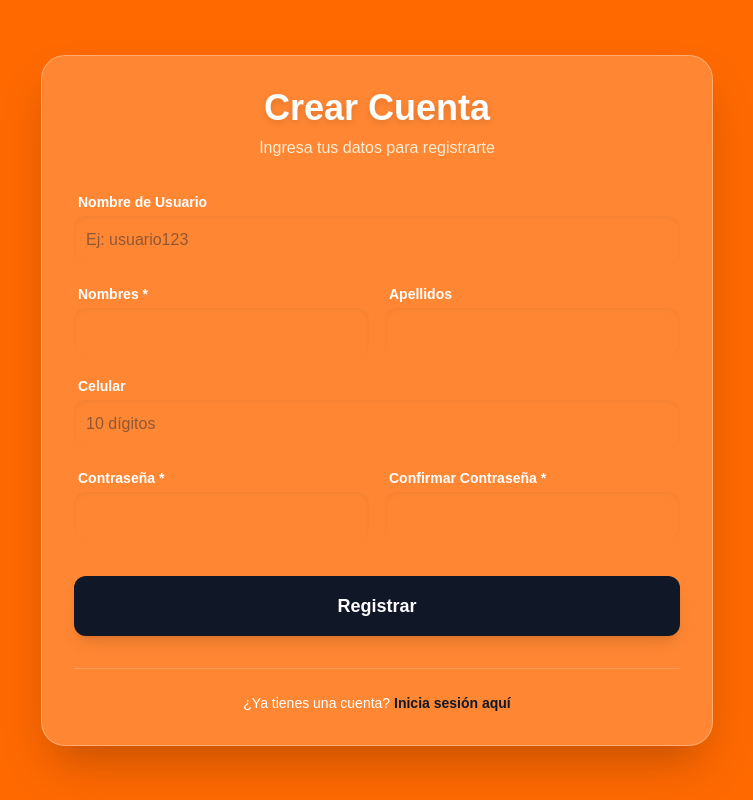
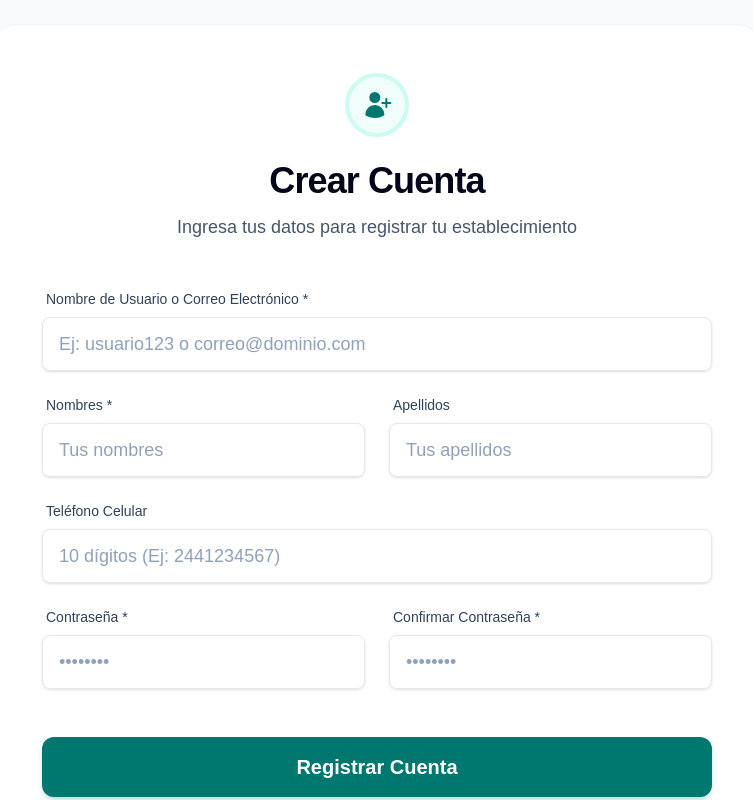
Before and after one commit to Luis-Wicho/Pc-B, a Next.js app: page /users/register in a window 1280 px wide. Shown: the top 800 px of the page, without its empty margins (263-1016 px from the left). Built offline with nearby package versions, Linux system fonts and the light colour scheme.

Commit message:
cambios inicio/ crear cuenta/inicair secion

```diff
--- a/app/Establishments/page.tsx
+++ b/app/Establishments/page.tsx
@@ -1,5 +1,5 @@
-import ListOfEstablishmentsView from "@/modules/Establishments/presentation/views/ListofEstablishmentsView";
+import ListofEstablishmentsView from "@/modules/Establishments/presentation/views/ListofEstablishmentsView";
 
 export default function Page() {
-  return <ListOfEstablishmentsView/>
+  return <ListofEstablishmentsView/>
 }
--- a/app/users/start/page.tsx
+++ b/app/users/start/page.tsx
@@ -1,4 +1,5 @@
-import StartView from "@/modules/Users/presentation/StartView";
+import StartView from "@/modules/userS/presentation/StartView";
+
 export default function Page(){
     return <StartView/>
 }
--- a/modules/users/application/DeleteUser.ts
+++ b/modules/users/application/DeleteUser.ts
@@ -1,4 +1,4 @@
-import { UserRepository } from "../domain/users.repository"
+import { UserRepository } from "../domain/users.repository";
 
 export class DeleteUser {
   constructor(private repository: UserRepository) {}
--- a/modules/users/application/UpdateUser.ts
+++ b/modules/users/application/UpdateUser.ts
@@ -1,4 +1,4 @@
-import { User } from "../domain/users.entity"
+import { User } from "@supabase/supabase-js"
 import { UserRepository } from "../domain/users.repository"
 
 export class UpdateUser {
--- a/modules/users/presentation/Login.tsx
+++ b/modules/users/presentation/Login.tsx
@@ -3,48 +3,77 @@
 import Image from "next/image";
 import { useRouter } from "next/navigation";
 
+// Definición de la paleta de colores del estilo elegido para referencia en Tailwind
+// Primario (Teal): #1E838F (text-teal-700, bg-teal-700)
+// Acento (Naranja): #E8702D (text-orange-600)
+// Texto Oscuro: #1D1D1B (text-slate-900)
+// Fondo: #F5F5F5 (bg-slate-50)
+
 export default function Login() {
+  const router = useRouter();
 
-  const router = useRouter()
   return (
-    <div className="flex items-center justify-center min-h-screen bg-orange-500">
+    // 1. Fondo: Cambiado de bg-orange-500 a bg-slate-50 (Gris muy claro #F5F5F5)
+    <div className="flex items-center justify-center min-h-screen bg-slate-50 font-lato">
 
-      <div className="text-center">
+      {/* 2. Contenedor Principal: Añadido fondo blanco, bordes redondeados y sombra sutil */}
+      <div className="bg-white p-12 rounded-3xl shadow-lg border border-slate-100 text-center w-full max-w-md mx-4">
 
-        {/* Logo */}
-        <div className="p-4 mb-6 flex flex-col items-center">
+        {/* Sección del Logo e Identidad */}
+        <div className="flex flex-col items-center mb-10">
 
+          {/* Logo: Mantenemos tu imagen */}
+          <div className="p-2 mb-4">
             <Image
               src="/img/Pcblogo.png"
-    alt="Logo"
-    width={190}
-    height={190}
+              alt="Logo Protección Civil y Bomberos Izúcar"
+              width={160} // Ligeramente más pequeño para mejor balance
+              height={160}
+              priority
             />
-
-  {/* Texto debajo del logo */}
-  <p className="mt-4 text-center text-xl font-semibold text-gray-800 leading-tight">
-    PROTECCIÓN CIVIL<br />
-    Y BOMBEROS<br />
-    IZÚCAR DE MATAMOROS
-  </p>
-
           </div>
 
-        {/* Botón Inicio de sesión */}
+          {/* Texto de Identidad: Estilizado con los colores correctos */}
+          <div className="space-y-1">
+            {/* 'PROTECCIÓN CIVIL' en Teal Primario #1E838F */}
+            <p className="text-2xl font-bold text-teal-700 tracking-tight leading-tight">
+              PROTECCIÓN CIVIL
+            </p>
+            {/* 'Y BOMBEROS' en Naranja de Acento #E8702D */}
+            <p className="text-xl font-semibold text-orange-600 leading-tight">
+              Y BOMBEROS
+            </p>
+            {/* Ubicación en Gris Oscuro #1D1D1B */}
+            <p className="text-base font-normal text-slate-900 pt-1">
+              IZÚCAR DE MATAMOROS, PUE.
+            </p>
+          </div>
+        </div>
+
+        {/* Sección de Acciones */}
+        <div className="space-y-4">
+
+          {/* Botón Inicio de Sesión: Cambiado de bg-gray-800 a bg-teal-700 (#1E838F) */}
           <button
-          className="block w-72 mx-auto mb-4 py-4 text-lg bg-gray-800 text-white rounded-md hover:bg-gray-600 transition"
+            className="block w-full py-4 text-lg font-semibold bg-teal-700 text-white rounded-xl hover:bg-teal-800 transition duration-300 shadow-md shadow-teal-700/20 active:scale-95"
             onClick={() => router.push("/users/start")}
           >
-          Inicio de sesión
+            Iniciar Sesión
           </button>
 
-        {/* Botón Registrar */}
+          {/* Botón Registrar: Estilo Secundario (Outline) usando Teal */}
           <button
-          className="block w-72 mx-auto mb-4 py-4 text-lg bg-gray-800 text-white rounded-md hover:bg-gray-600 transition"
+            className="block w-full py-4 text-lg font-medium bg-white text-teal-700 border-2 border-teal-700 rounded-xl hover:bg-teal-50 transition duration-300 active:scale-95"
             onClick={() => router.push("/users/register")}
           >
-          Registrar
+            Crear Cuenta
           </button>
+
+          {/* Ayuda: Enlace sutil en Gris Medio */}
+          <p className="text-sm text-slate-500 pt-4 hover:text-orange-600 transition cursor-pointer">
+            ¿Necesitas ayuda con tu acceso?
+          </p>
+        </div>
 
       </div>
     </div>
--- a/modules/users/presentation/StartView.tsx
+++ b/modules/users/presentation/StartView.tsx
@@ -1,15 +1,17 @@
 "use client";
 
 import Image from "next/image";
+import { useRouter } from "next/navigation";
 import { useState } from "react";
 
-// Icono de usuario SVG simple
+// Icono de usuario SVG actualizado con los colores de la paleta
 const UserIcon = () => (
   <svg
     xmlns="http://www.w3.org/2000/svg"
     viewBox="0 0 24 24"
     fill="currentColor"
-    className="w-16 h-16 mx-auto text-gray-800 mb-6"
+    // text-teal-700 (#1E838F) para el icono de usuario
+    className="w-20 h-20 mx-auto text-teal-700 mb-8 border-4 border-teal-100 rounded-full p-3 bg-teal-50"
   >
     <path
       fillRule="evenodd"
@@ -19,64 +21,85 @@ const UserIcon = () => (
   </svg>
 );
 
-export default function StartView() {
-  // Estados para capturar los datos (opcional, pero buena práctica)
+export default function () {
+  const router = useRouter();
   const [email, setEmail] = useState("");
   const [password, setPassword] = useState("");
 
   const handleSave = () => {
-    // Aquí iría la lógica para guardar/enviar los datos
     console.log("Datos a guardar:", { email, password });
     alert(`Guardando:\nCorreo: ${email}\n(Contraseña oculta)`);
   };
 
   return (
-    // Contenedor principal centrado
-    <div className="flex items-center justify-center min-h-screen bg-orange-500 p-4">
+    // 1. Fondo: Cambiado de bg-orange-500 a bg-slate-50 (Gris muy claro #F5F5F5)
+    <div className="flex items-center justify-center min-h-screen bg-slate-50 p-6 font-lato">
 
-      {/* Tarjeta de Login - Estructura de dos columnas en pantallas medianas+ */}
-      <div className="bg-white/10 p-8 rounded-2xl shadow-2xl flex flex-col md:flex-row items-center gap-10 backdrop-blur-sm">
+      {/* 2. Tarjeta Principal: Añadida sombra sutil, bordes redondeados y fondo blanco */}
+      <div className="bg-white p-12 rounded-3xl shadow-xl flex flex-col md:flex-row items-center gap-12 border border-slate-100 w-full max-w-6xl mx-4">
 
-        {/* COLUMNA IZQUIERDA: Panel del Logo */}
-        <div className="flex-shrink-0">
-          <div className="bg-white rounded-2xl p-6 shadow-lg flex justify-center items-center">
-            <Image
-              src="/img/logo_pcb.png" // Asegúrate de que esta ruta sea correcta en tu carpeta /public
-              alt="Logo PCB"
-              width={150}
-              height={150}
-              className="object-contain"
-            />
+        {/* COLUMNA IZQUIERDA: Panel del Logo e Identidad */}
+        <div className="flex-shrink-0 flex flex-col items-center md:items-start text-center md:text-left space-y-6 md:w-1/3">
+          {/* Logo */}
+          <div className="p-2">
+            <div className="p-2 mb-4">
+                       <Image
+                         src="/img/Pcblogo.png"
+                         alt="Logo Protección Civil y Bomberos Izúcar"
+                         width={160} // Ligeramente más pequeño para mejor balance
+                         height={160}
+                         priority
+                       />
+                     </div>
+          </div>
+
+          {/* Texto de Identidad */}
+          <div className="space-y-1">
+            <p className="text-3xl font-bold text-teal-700 tracking-tight leading-tight">
+              PROTECCIÓN CIVIL
+            </p>
+            <p className="text-2xl font-semibold text-orange-600 leading-tight">
+              Y BOMBEROS
+            </p>
+            <p className="text-lg font-normal text-slate-900 pt-2">
+              IZÚCAR DE MATAMOROS, PUE.
+            </p>
           </div>
         </div>
 
         {/* COLUMNA DERECHA: Formulario */}
-        <div className="flex-grow w-full max-w-md bg-white p-8 rounded-2xl shadow-xl">
+        <div className="flex-grow w-full max-w-lg bg-white p-10 rounded-2xl shadow-inner border border-slate-100">
 
           {/* Icono de Persona */}
           <UserIcon />
 
+          {/* Título del Formulario */}
+          <h1 className="text-3xl font-extrabold text-slate-950 text-center mb-10 tracking-tight">
+            Iniciar Sesión
+          </h1>
+
           {/* Formulario */}
           <div className="space-y-6">
 
-            {/* Campo Correo */}
+            {/* Campo Correo / Usuario */}
             <div className="space-y-2">
-              <label htmlFor="email" className="block text-sm font-medium text-gray-700">
-                Nombre de Usuario
+              <label htmlFor="email" className="block text-sm font-medium text-slate-700">
+                Nombre de Usuario o Correo
               </label>
               <input
                 id="email"
                 type="email"
                 value={email}
                 onChange={(e) => setEmail(e.target.value)}
-                placeholder="Ejemplo23"
-                className="block w-full px-4 py-3 text-lg border border-gray-300 rounded-md focus:ring-2 focus:ring-orange-500 focus:border-orange-500 text-gray-900 shadow-sm"
+                placeholder="Ejemplo23 o correo@dominio.com"
+                // Inputs: Estilizados con bordes sutiles y focus Teal
+                className="block w-full px-4 py-3 text-lg border border-slate-200 rounded-lg focus:ring-2 focus:ring-teal-200 focus:border-teal-700 text-slate-950 shadow-sm placeholder:text-slate-400"
               />
             </div>
 
             {/* Campo Contraseña */}
             <div className="space-y-2">
-              <label htmlFor="password" className="block text-sm font-medium text-gray-700">
+              <label htmlFor="password" className="block text-sm font-medium text-slate-700">
                 Contraseña
               </label>
               <input
@@ -85,17 +108,31 @@ export default function StartView() {
                 value={password}
                 onChange={(e) => setPassword(e.target.value)}
                 placeholder="••••••••"
-                className="block w-full px-4 py-3 text-lg border border-gray-300 rounded-md focus:ring-2 focus:ring-orange-500 focus:border-orange-500 text-gray-900 shadow-sm"
+                // Inputs: Estilizados con bordes sutiles y focus Teal
+                className="block w-full px-4 py-3 text-lg border border-slate-200 rounded-lg focus:ring-2 focus:ring-teal-200 focus:border-teal-700 text-slate-950 shadow-sm placeholder:text-slate-400"
               />
             </div>
 
-            {/* Botón Guardar */}
+            {/* Ayuda: Enlace sutil en Naranja */}
+            <p className="text-sm text-right text-orange-600 hover:text-orange-700 transition cursor-pointer">
+              ¿Olvidaste tu contraseña?
+            </p>
+
+            {/* Botón Guardar / Iniciar Sesión: Cambiado de bg-gray-900 a bg-teal-700 (#1E838F) */}
             <button
               onClick={handleSave}
-              className="block w-full mt-8 py-4 text-xl font-semibold bg-gray-900 text-white rounded-lg hover:bg-gray-700 transition duration-150 active:scale-[0.98] shadow-md"
+              className="block w-full mt-10 py-4 text-xl font-bold bg-teal-700 text-white rounded-xl hover:bg-teal-800 transition duration-300 shadow-md shadow-teal-700/20 active:scale-95"
             >
               Iniciar Sesión
             </button>
+
+            {/* Registrar: Enlace sutil al final */}
+            <p className="text-center text-slate-600 pt-6">
+              ¿Eres un establecimiento nuevo?{' '}
+              <span className="font-semibold text-teal-700 hover:text-teal-900 cursor-pointer">
+                Registrar
+              </span>
+            </p>
 
           </div>
         </div>
--- a/modules/users/presentation/userRegistrationView.tsx
+++ b/modules/users/presentation/userRegistrationView.tsx
@@ -3,6 +3,19 @@
 import { useState } from "react";
 import Link from "next/link";
 import { useRouter } from "next/navigation";
+
+// Icono de usuario SVG actualizado con los colores de la paleta
+const UserAddIcon = () => (
+  <svg
+    xmlns="http://www.w3.org/2000/svg"
+    viewBox="0 0 24 24"
+    fill="currentColor"
+    // text-teal-700 (#1E838F) para el icono
+    className="w-16 h-16 mx-auto text-teal-700 mb-6 border-4 border-teal-100 rounded-full p-3 bg-teal-50"
+  >
+    <path d="M6.25 6.375a4.125 4.125 0 1 1 8.25 0 4.125 4.125 0 0 1-8.25 0ZM3.25 19.125a7.125 7.125 0 0 1 14.25 0v.003l-.001.119a.75.75 0 0 1-.363.63 13.067 13.067 0 0 1-6.761 1.873c-2.472 0-4.786-.684-6.76-1.873a.75.75 0 0 1-.364-.63l-.001-.122ZM19.75 7.5a.75.75 0 0 0-1.5 0v2.25H16a.75.75 0 0 0 0 1.5h2.25v2.25a.75.75 0 0 0 1.5 0v-2.25H22a.75.75 0 0 0 0-1.5h-2.25V7.5Z" />
+  </svg>
+);
 
 export default function UserRegistrationView() {
   const router = useRouter();
@@ -31,112 +44,146 @@ export default function UserRegistrationView() {
 
     console.log("Datos del usuario:", formData);
     alert("Usuario registrado correctamente");
+    // router.push("/users/start"); // Navegar al login tras registro exitoso
   };
 
+  return (
+    // 1. Fondo: Cambiado de bg-orange-500 a bg-slate-50 (Gris muy claro #F5F5F5)
+    <div className="flex items-center justify-center min-h-screen bg-slate-50 p-6 font-lato">
 
+      {/* 2. Tarjeta Principal: Añadida sombra sutil, bordes redondeados y fondo blanco */}
+      <div className="bg-white p-12 rounded-3xl shadow-xl w-full max-w-3xl mx-4 border border-slate-100">
 
-  return (
-
-    <div className="flex items-center justify-center min-h-screen bg-orange-500 p-4">
-      {/* Tarjeta contenedora con efecto Glassmorphism */}
-      <div className="bg-white/20 backdrop-blur-md p-8 rounded-3xl shadow-2xl w-full max-w-2xl border border-white/30">
-
-        <div className="text-center mb-8">
-          <h1 className="text-4xl font-extrabold text-white drop-shadow-md">
+        {/* Cabecera del Formulario con Icono */}
+        <div className="text-center mb-12">
+          <UserAddIcon />
+          <h1 className="text-4xl font-extrabold text-slate-950 tracking-tight">
             Crear Cuenta
           </h1>
-          <p className="text-orange-100 mt-2">Ingresa tus datos para registrarte</p>
+          <p className="text-slate-600 mt-3 text-lg">
+            Ingresa tus datos para registrar tu establecimiento
+          </p>
         </div>
 
-        <form onSubmit={handleSubmit} className="space-y-5">
+        {/* Formulario */}
+        <form onSubmit={handleSubmit} className="space-y-6">
 
           {/* Nombre de Usuario (Ocupa todo el ancho) */}
-          <div className="flex flex-col">
-            <label className="text-white font-semibold mb-1 ml-1 text-sm">Nombre de Usuario</label>
+          <div className="flex flex-col space-y-2">
+            <label className="text-slate-700 font-medium ml-1 text-sm">
+              Nombre de Usuario o Correo Electrónico *
+            </label>
             <input
               type="text"
               name="username"
               required
+              value={formData.username}
               onChange={handleChange}
-              placeholder="Ej: usuario123"
-              className="w-full p-3 rounded-xl border-none focus:ring-4 focus:ring-orange-300 outline-none text-gray-800 shadow-inner"
+              placeholder="Ej: usuario123 o correo@dominio.com"
+              // Inputs: Estilizados con bordes sutiles y focus Teal
+              className="w-full px-4 py-3 text-lg border border-slate-200 rounded-lg focus:ring-2 focus:ring-teal-200 focus:border-teal-700 text-slate-950 shadow-sm placeholder:text-slate-400"
             />
           </div>
 
           {/* Fila: Nombres y Apellidos */}
-          <div className="grid grid-cols-1 md:grid-cols-2 gap-4">
-            <div className="flex flex-col">
-              <label className="text-white font-semibold mb-1 ml-1 text-sm">Nombres *</label>
+          <div className="grid grid-cols-1 md:grid-cols-2 gap-6">
+            <div className="flex flex-col space-y-2">
+              <label className="text-slate-700 font-medium ml-1 text-sm">
+                Nombres *
+              </label>
               <input
                 type="text"
                 name="nombres"
                 required
+                value={formData.nombres}
                 onChange={handleChange}
-                className="p-3 rounded-xl border-none focus:ring-4 focus:ring-orange-300 outline-none text-gray-800 shadow-inner"
+                placeholder="Tus nombres"
+                className="w-full px-4 py-3 text-lg border border-slate-200 rounded-lg focus:ring-2 focus:ring-teal-200 focus:border-teal-700 text-slate-950 shadow-sm placeholder:text-slate-400"
               />
             </div>
-            <div className="flex flex-col">
-              <label className="text-white font-semibold mb-1 ml-1 text-sm">Apellidos</label>
+            <div className="flex flex-col space-y-2">
+              <label className="text-slate-700 font-medium ml-1 text-sm">
+                Apellidos
+              </label>
               <input
                 type="text"
                 name="apellidos"
+                value={formData.apellidos}
                 onChange={handleChange}
-                className="p-3 rounded-xl border-none focus:ring-4 focus:ring-orange-300 outline-none text-gray-800 shadow-inner"
+                placeholder="Tus apellidos"
+                className="w-full px-4 py-3 text-lg border border-slate-200 rounded-lg focus:ring-2 focus:ring-teal-200 focus:border-teal-700 text-slate-950 shadow-sm placeholder:text-slate-400"
               />
             </div>
           </div>
 
           {/* Celular */}
-          <div className="flex flex-col">
-            <label className="text-white font-semibold mb-1 ml-1 text-sm">Celular</label>
+          <div className="flex flex-col space-y-2">
+            <label className="text-slate-700 font-medium ml-1 text-sm">
+              Teléfono Celular
+            </label>
             <input
               type="tel"
               name="celular"
+              value={formData.celular}
               onChange={handleChange}
-              placeholder="10 dígitos"
-              className="w-full p-3 rounded-xl border-none focus:ring-4 focus:ring-orange-300 outline-none text-gray-800 shadow-inner"
+              placeholder="10 dígitos (Ej: 2441234567)"
+              className="w-full px-4 py-3 text-lg border border-slate-200 rounded-lg focus:ring-2 focus:ring-teal-200 focus:border-teal-700 text-slate-950 shadow-sm placeholder:text-slate-400"
             />
           </div>
 
           {/* Fila: Contraseñas */}
-          <div className="grid grid-cols-1 md:grid-cols-2 gap-4">
-            <div className="flex flex-col">
-              <label className="text-white font-semibold mb-1 ml-1 text-sm">Contraseña *</label>
+          <div className="grid grid-cols-1 md:grid-cols-2 gap-6">
+            <div className="flex flex-col space-y-2">
+              <label className="text-slate-700 font-medium ml-1 text-sm">
+                Contraseña *
+              </label>
               <input
                 type="password"
                 name="password"
                 required
+                value={formData.password}
                 onChange={handleChange}
-                className="p-3 rounded-xl border-none focus:ring-4 focus:ring-orange-300 outline-none text-gray-800 shadow-inner"
+                placeholder="••••••••"
+                className="w-full px-4 py-3 text-lg border border-slate-200 rounded-lg focus:ring-2 focus:ring-teal-200 focus:border-teal-700 text-slate-950 shadow-sm placeholder:text-slate-400"
               />
             </div>
-            <div className="flex flex-col">
-              <label className="text-white font-semibold mb-1 ml-1 text-sm">Confirmar Contraseña *</label>
+            <div className="flex flex-col space-y-2">
+              <label className="text-slate-700 font-medium ml-1 text-sm">
+                Confirmar Contraseña *
+              </label>
               <input
                 type="password"
                 name="confirmPassword"
                 required
+                value={formData.confirmPassword}
                 onChange={handleChange}
-                className="p-3 rounded-xl border-none focus:ring-4 focus:ring-orange-300 outline-none text-gray-800 shadow-inner"
+                placeholder="••••••••"
+                className="w-full px-4 py-3 text-lg border border-slate-200 rounded-lg focus:ring-2 focus:ring-teal-200 focus:border-teal-700 text-slate-950 shadow-sm placeholder:text-slate-400"
               />
             </div>
           </div>
 
-          {/* Botón de acción */}
-          <button
-            type="submit"
-            className="w-full mt-4 py-4 bg-gray-900 text-white font-bold rounded-xl hover:bg-black transition-all transform active:scale-95 shadow-lg text-lg"
-          >
-            Registrar
-          </button>
+          {/* Botón de acción: Cambiado de bg-gray-900 a bg-teal-700 (#1E838F) */}
+          <div className="pt-6">
+            <button
+              type="submit"
+              className="w-full py-4 bg-teal-700 text-white font-bold rounded-xl hover:bg-teal-800 transition duration-300 shadow-md shadow-teal-700/20 active:scale-95 text-xl"
+            >
+              Registrar Cuenta
+            </button>
+          </div>
 
         </form>
 
-        {/* Enlace de navegación */}
-        <div className="mt-8 text-center border-t border-white/20 pt-6">
-          <p className="text-white text-sm">
-            ¿Ya tienes una cuenta?{" "}
-            <Link href="/users/start" className="font-bold hover:underline text-gray-900" onClick={() => router.push("users/start")}>
+        {/* Enlace de navegación / Pie de tarjeta */}
+        <div className="mt-10 text-center border-t border-slate-100 pt-8">
+          <p className="text-slate-600 text-base">
+            ¿Ya tienes una cuenta registrada?{" "}
+            <Link
+              href="/users/start"
+              className="font-semibold text-teal-700 hover:text-teal-900 hover:underline transition"
+              // onClick={() => router.push("/users/start")} // Link href es preferible
+            >
               Inicia sesión aquí
             </Link>
           </p>
```
Also changed, not shown: modules/users/presentation/ListUsersView.tsx (+26 -13 lines). Lines whose indentation alone changed are shown as unchanged.
